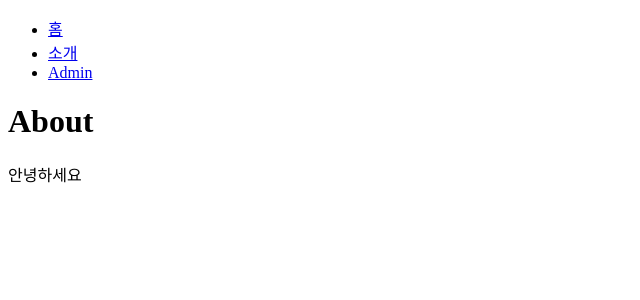
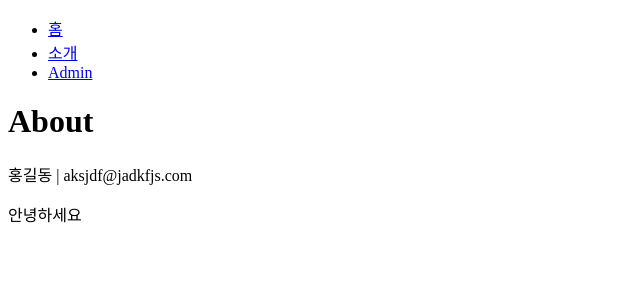
Before and after one commit to iamUxer/redux-saga-study, a React (Create React App) app: page /about in a window 1280 px wide. Shown: the top 300 px of the page, without its empty margins (0-640 px from the left). Built offline with nearby package versions, Linux system fonts and the light colour scheme.

Commit message:
redux/saga

```diff
--- a/src/components/About/index.js
+++ b/src/components/About/index.js
@@ -1,8 +1,8 @@
-import React from "react";
-import { useSelector } from "react-redux";
+import React from 'react';
+import { useSelector } from 'react-redux';
 
 const About = () => {
-  const { introduce } = useSelector((state) => {
+  const { introduce, user } = useSelector((state) => {
     // redux 스토어의 상태를 조회한다.
     return state.user;
     // admin.js에서 업데이트한 updateIntroduce의 introduce 스토어의 상태값을 리턴한다.
@@ -11,6 +11,9 @@ const About = () => {
   return (
     <div>
       <h1>About</h1>
+      <p>
+        {user.name} | {user.email}
+      </p>
       <div>{introduce}</div>
     </div>
   );
--- a/src/components/Admin/index.js
+++ b/src/components/Admin/index.js
@@ -8,7 +8,7 @@ const Admin = () => {
   const [value, setValue] = useState('');
   const { introduce } = useSelector((state) => {
     // useSelector => redux 스토어의 상태를 조회한다.
-    return state.user;
+    return state.user; //reducer의 이름
   });
   const handleChange = (e) => {
     setValue(e.target.value);
@@ -18,8 +18,10 @@ const Admin = () => {
     dispatch(updateIntroduce(value)); //value를 넘기고, 액션을 요청한다.
   };
 
+  const dummyUser = { name: '럭키', email: 'aksjdf@jadkfjs.com' };
+
   const handleGetUser = () => {
-    dispatch(getUser(1));
+    dispatch(getUser(dummyUser));
   };
 
   return (
--- a/src/reducer/index.js
+++ b/src/reducer/index.js
@@ -1,5 +1,5 @@
-import { combineReducers } from "redux";
-import user from "./user";
+import { combineReducers } from 'redux';
+import user from './user';
 
 const rootReducer = combineReducers({
   user: user,
--- a/src/reducer/user.js
+++ b/src/reducer/user.js
@@ -15,7 +15,7 @@ export const getUser = (user) => ({
 
 const initialState = {
   introduce: '안녕하세요',
-  user: {},
+  user: { name: '홍길동', email: 'aksjdf@jadkfjs.com' },
 };
 
 // 2) 리듀서가 실행되어 스토어의 상태값을 변경
@@ -24,17 +24,14 @@ const user = (state = initialState, action) => {
   switch (action.type) {
     case UPDATE_INTRODUCE:
       return {
-        // redux의 불변성
         ...state,
         introduce: action.introduce, //store의 상태값 변경
       };
     case GET_USER:
       //API 요청이 들어왔다.
-      const dummyUser = { name: '홍길동', emailt: 'aksjdf@jadkfjs.com' };
       return {
-        // redux의 불변성
         ...state,
-        user: dummyUser, //store의 상태값 변경
+        user: action.user, //store의 상태값 변경
       };
     default:
       return state;
```
